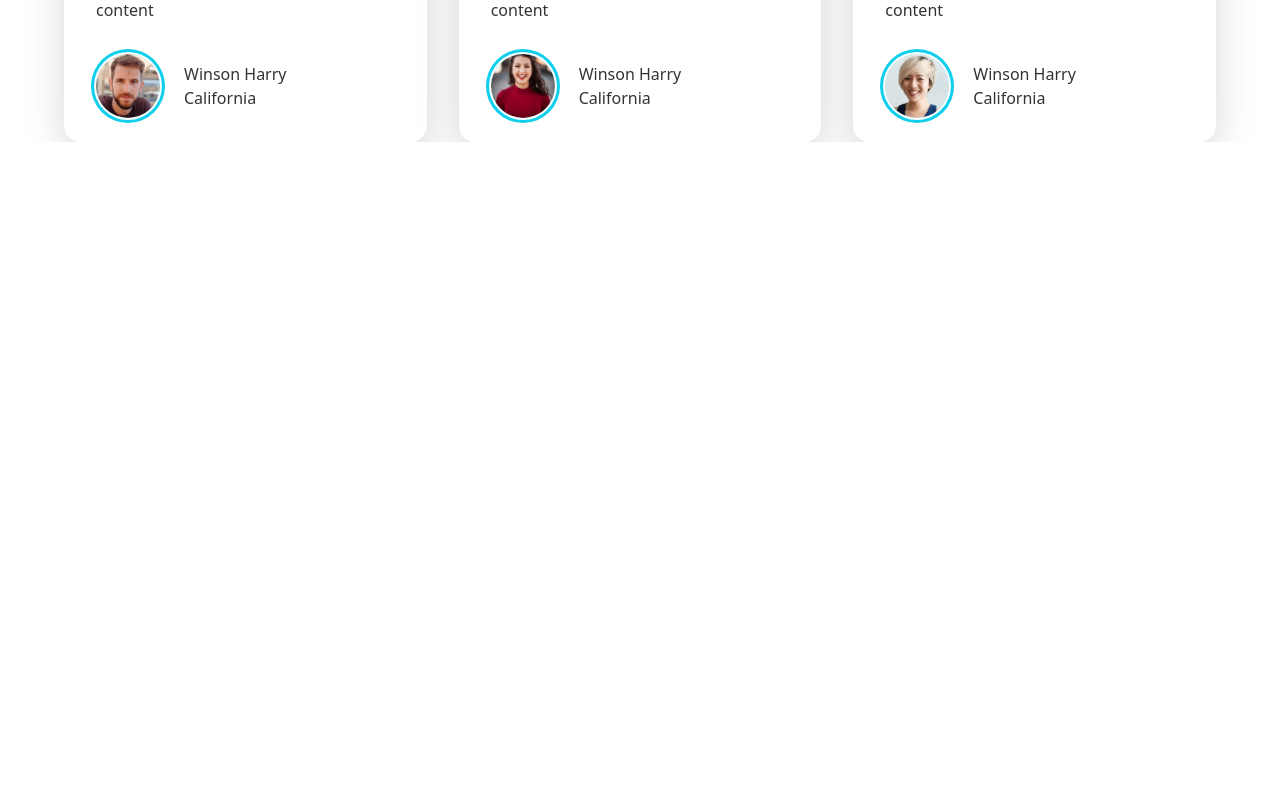
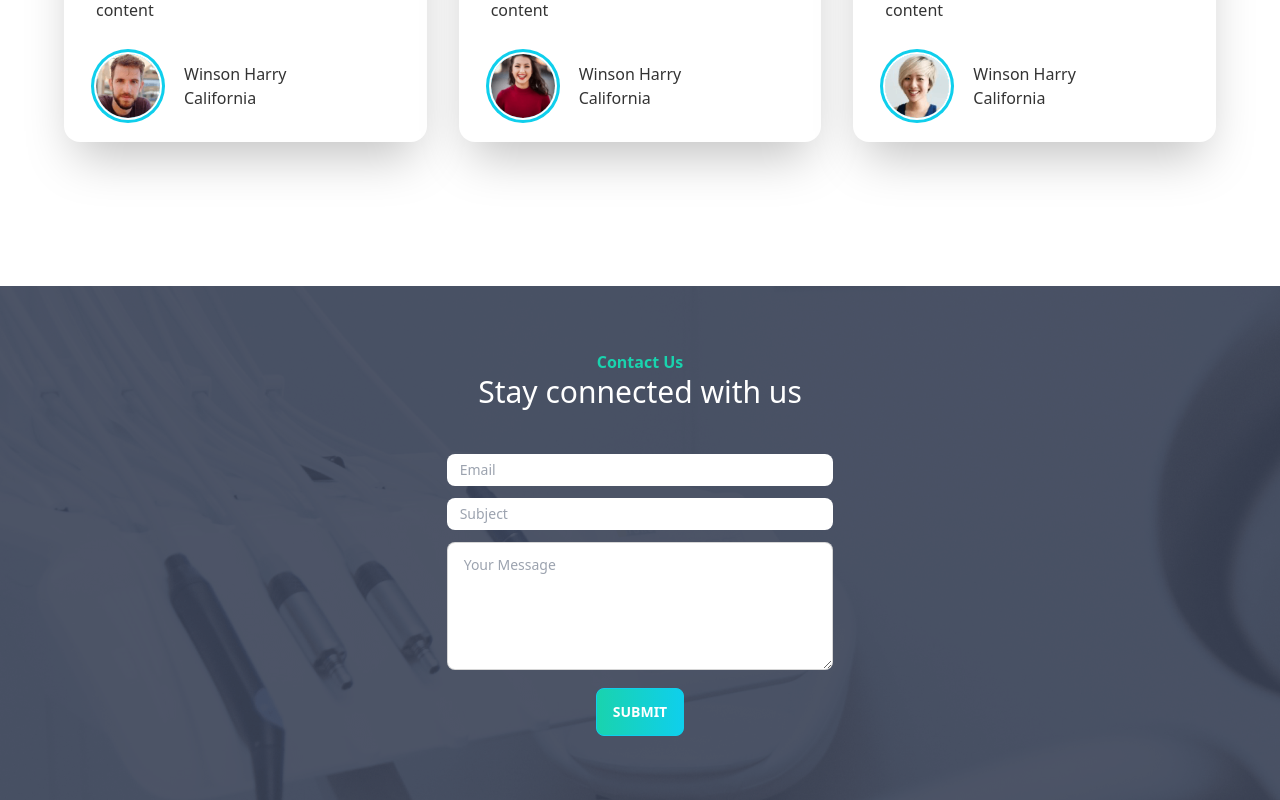
Before and after one commit to G-Mursalin/dent-care-client-site, a React (Create React App) app: page / in a window 1280 px wide. Shown: the part 3459-4259 px from the top of the page. Before the commit the page ends 3601 px from the top, so only its background shows below. Built offline with nearby package versions, Linux system fonts and the light colour scheme.

Commit message:
home page contact us section added

```diff
--- a/src/Pages/Home/Home.js
+++ b/src/Pages/Home/Home.js
@@ -7,6 +7,7 @@ import HomeServices from "./HomeServices";
 import ServicesBanner from "./ServicesBanner";
 import HomeAppointment from "./HomeAppointment";
 import Testimonial from "./Testimonial";
+import HomeContactUs from "./HomeContactUs";
 const Home = () => {
   return (
     <Fragment>
@@ -16,6 +17,7 @@ const Home = () => {
       <ServicesBanner />
       <HomeAppointment />
       <Testimonial />
+      <HomeContactUs />
     </Fragment>
   );
 };
--- /dev/null
+++ b/src/Pages/Home/HomeContactUs.js
@@ -0,0 +1,42 @@
+// React
+import React from "react";
+// Images
+import appointment from "./../../assets/images/appointment.png";
+// Components
+import PrimaryButton from "../Shared/PrimaryButton";
+const HomeContactUs = () => {
+  return (
+    <section
+      className="flex justify-center items-center mt-36"
+      style={{ backgroundImage: `url(${appointment})` }}
+    >
+      <form className="lg:w-1/3 sm:w-1/2 py-16 px-5">
+        <div className="text-center">
+          <h3 className="font-bold text-secondary">Contact Us</h3>
+          <h1 className="text-3xl text-white">Stay connected with us</h1>
+        </div>
+        <div className="space-y-3 mt-11">
+          <input
+            type="text"
+            placeholder="Email"
+            className="input input-sm w-full "
+          />
+          <input
+            type="text"
+            placeholder="Subject"
+            className="input input-sm w-full "
+          />
+          <textarea
+            className="textarea textarea-bordered w-full h-32 max-h-40"
+            placeholder="Your Message"
+          ></textarea>
+          <div className="text-center">
+            <PrimaryButton>Submit</PrimaryButton>
+          </div>
+        </div>
+      </form>
+    </section>
+  );
+};
+
+export default HomeContactUs;
--- a/src/Pages/Home/ServicesBanner.js
+++ b/src/Pages/Home/ServicesBanner.js
@@ -11,7 +11,7 @@ const ServicesBanner = () => {
         <img
           src={treatment}
           alt="treatment"
-          className="lg:max-w-md w-sm rounded-lg shadow-2xl"
+          className="lg:max-w-md w-screen rounded-lg shadow-2xl"
         />
         <div className="lg:ml-14 ml-0">
           <h1 className="text-5xl font-bold">
```
